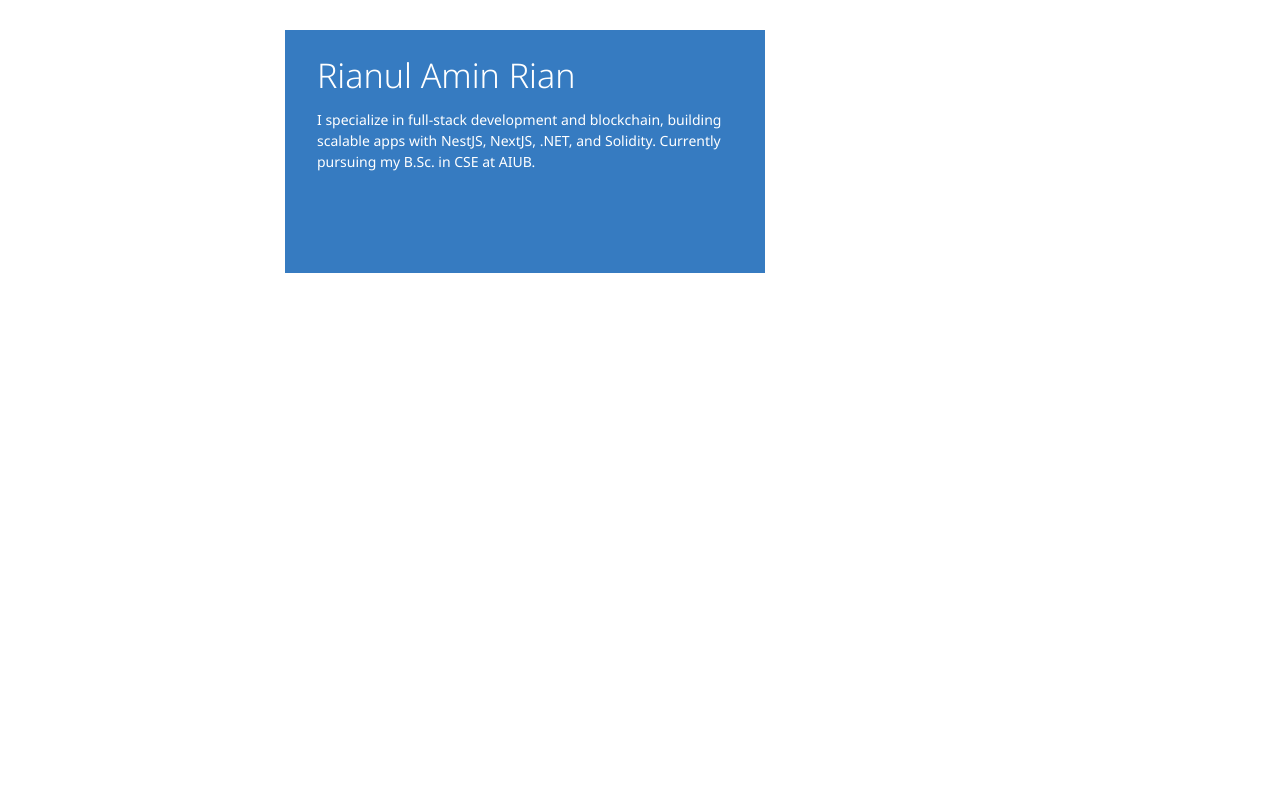
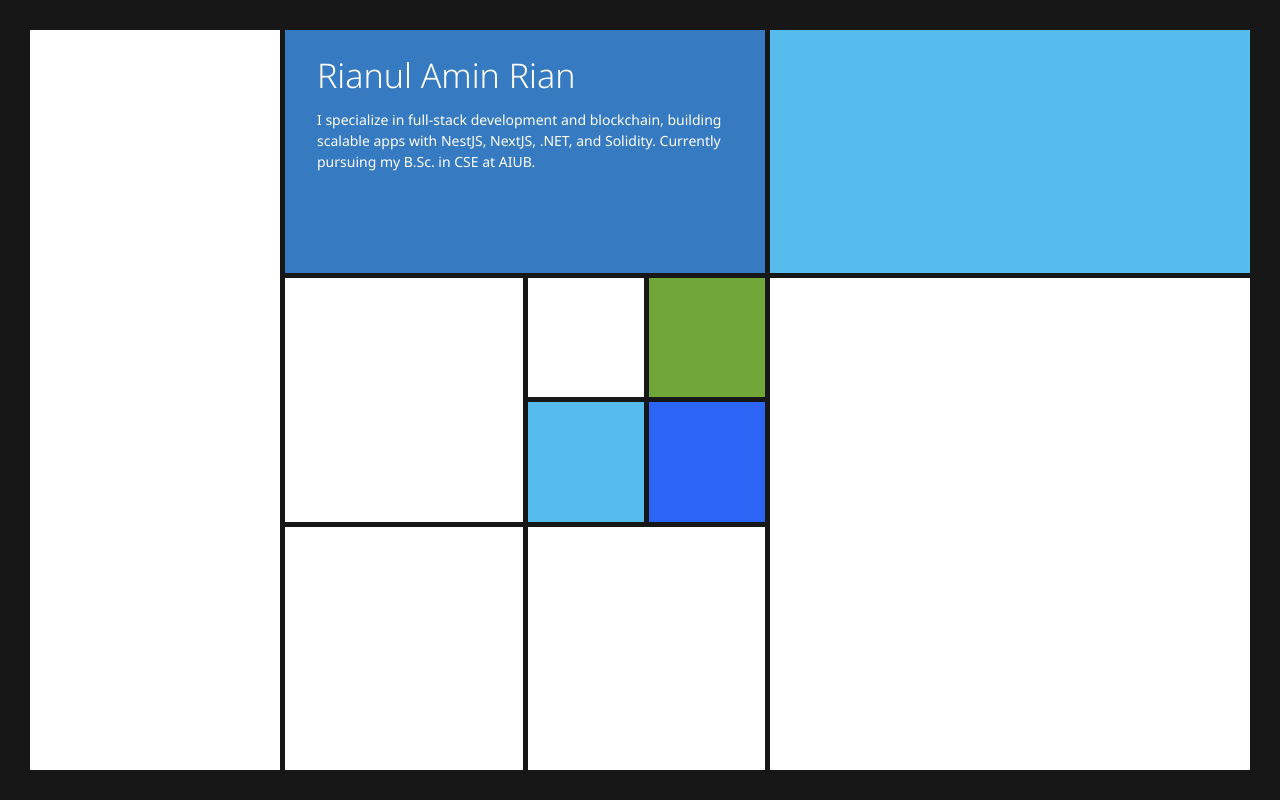
Before and after one commit to rianul-amin/rianul-amin, a Next.js app: page / in a window 1280 px wide. Built offline with nearby package versions, Linux system fonts and the light colour scheme.

Commit message:
animation updates

```diff
--- a/package.json
+++ b/package.json
@@ -17,7 +17,8 @@
     "next": "15.2.1",
     "postcss": "^8.5.3",
     "react": "^19.0.0",
-    "react-dom": "^19.0.0"
+    "react-dom": "^19.0.0",
+    "tailwind-scrollbar-hide": "^2.0.0"
   },
   "devDependencies": {
     "@eslint/eslintrc": "^3.3.0",
--- a/src/app/globals.css
+++ b/src/app/globals.css
@@ -1,8 +1,8 @@
 @import "tailwindcss";
 
 :root {
-  --background: #ffffff;
-  --foreground: #171717;
+  --background: #171717;
+  --foreground: #ffffff;
 }
 
 @media (prefers-color-scheme: dark) {
--- a/src/app/page.tsx
+++ b/src/app/page.tsx
@@ -2,6 +2,7 @@
 import { useEffect, useRef } from "react";
 import Lenis from "lenis";
 import FirstSection from "@/components/LandingPage/FirstSection";
+import SecondSection from "@/components/LandingPage/SecondSection";
 
 export default function Home() {
   const scrollContainerRef = useRef<HTMLDivElement>(null);
@@ -33,6 +34,7 @@ export default function Home() {
       className="lg:h-[calc(100vh-60px)] h-[calc(100vh-160px)] w-full overflow-y-auto grid gap-[5px]"
     >
       <FirstSection />
+      <SecondSection />
     </div>
   );
 }
--- a/src/components/LandingPage/FirstSection.tsx
+++ b/src/components/LandingPage/FirstSection.tsx
@@ -2,27 +2,55 @@
 import React, { useEffect, useState } from 'react'
 import { AnimatePresence } from 'framer-motion'
 import { motion } from 'framer-motion'
-import { slideUp } from '@/styles/animations'
+import { slideRight, slideUp } from '@/styles/animations'
+
+const slideVariants = {
+    down: { y: "0%", transition: { duration: 1 } },
+    up: { y: "-100%", transition: { duration: 1 } }
+};
+
 
 function FirstSection() {
-    const [isLoading, setIsLoading] = useState(true)
+    const [isBioLoading, setIsBioLoading] = useState(true)
+    const [isTimeLoading, setIsTimeLoading] = useState(true)
+    const colors = ["#FF5733", "#70A738", "#56BCEE", "#2C65F5"];
+    const [activeIndex, setActiveIndex] = useState(0);
+    const [isSlidingDown, setIsSlidingDown] = useState(true);
 
     useEffect(()=>{
         (
             async () => {
                 setTimeout(() => {
-                    setIsLoading(false)
-                }, 2000);
+                    setIsBioLoading(false)
+                }, 500);
+                setTimeout(() => {
+                    setIsTimeLoading(false)
+                }, 300);
             }
         )()
     }, [])
+
+    useEffect(() => {
+        const interval = setInterval(() => {
+            setIsSlidingDown(true);
+
+            setTimeout(() => {
+                setIsSlidingDown(false);
+                setTimeout(() => {
+                    setActiveIndex(prev => (prev + 1) % 4);
+                }, 1000);
+            }, 2000);
+        }, 4000);
+
+        return () => clearInterval(interval);
+    }, []);
 
     return (
         <div className="lg:h-[calc(100vh-60px)] h-[calc(100vh-160px)] grid grid-cols-1 md:grid-cols-2 grid-rows-6 md:grid-rows-3 gap-[5px]">
             <div className="bg-[#367BC1] w-full row-span-2 md:row-span-1 relative">
                 <AnimatePresence mode='wait'>
                     {
-                        isLoading && <motion.div variants={slideUp} initial="initial" exit="exit" className="bg-[#000000] w-full h-full absolute cursor-wait"></motion.div>
+                        isBioLoading && <motion.div variants={slideUp} initial="initial" exit="exit" className="bg-[#000000] w-full h-full absolute cursor-wait"></motion.div>
                     }
                 </AnimatePresence>
                 <div className='py-3 px-5 sm:py-5 sm:px-8'>
@@ -35,16 +63,33 @@ function FirstSection() {
                 </div>
             </div>
 
-            <div className="bg-[#ffffff] w-full flex items-center justify-center col-span-1 md:col-span-1"></div>
+            <div className="bg-[#56BCEE] w-full col-span-1 md:col-span-1 relative">
+                <AnimatePresence mode='wait'>
+                    {
+                        isTimeLoading && <motion.div variants={slideRight} initial="initial" exit="exit" className="bg-[#000000] w-full h-full absolute cursor-wait"></motion.div>
+                    }
+                </AnimatePresence>
+                <div className='py-3 px-5 sm:py-5 sm:px-8'>
+
+                </div>
+            </div>
 
             <div className="row-span-2 grid grid-cols-2 grid-rows-2 gap-[5px]">
                 <div className="bg-[#ffffff] w-full flex items-center justify-center"></div>
 
                 <div className="grid grid-cols-2 grid-rows-2 gap-[5px]">
-                    <div className="bg-[#ffffff] w-full flex items-center justify-center"></div>
-                    <div className="bg-[#ffffff] w-full flex items-center justify-center"></div>
-                    <div className="bg-[#ffffff] w-full flex items-center justify-center"></div>
-                    <div className="bg-[#ffffff] w-full flex items-center justify-center"></div>
+                    {colors.map((color, index) => (
+                        <div key={index} className="relative w-full h-full overflow-hidden" style={{ backgroundColor: color }}>
+                            {activeIndex === index && (
+                                <motion.div
+                                    initial={{ y: "-100%" }}
+                                    animate={isSlidingDown ? "down" : "up"}
+                                    variants={slideVariants}
+                                    className="bg-white w-full h-full absolute"
+                                />
+                            )}
+                        </div>
+                    ))}
                 </div>
 
                 <div className="bg-[#ffffff] w-full flex items-center justify-center"></div>
--- /dev/null
+++ b/src/components/LandingPage/SecondSection.tsx
@@ -0,0 +1,46 @@
+'use client'
+import React, { useEffect, useState } from 'react'
+import { AnimatePresence } from 'framer-motion'
+import { motion } from 'framer-motion'
+import { slideRight, slideUp } from '@/styles/animations'
+
+function SecondSection() {
+    return (
+        <div className="lg:h-[calc(100vh-60px)] h-[calc(100vh-160px)] grid grid-cols-1 md:grid-cols-2 grid-rows-6 md:grid-rows-3 gap-[5px]">
+            <div className="bg-[#367BC1] w-full row-span-2 md:row-span-1 relative">
+                <div className='py-3 px-5 sm:py-5 sm:px-8'>
+                    <p className="text-[#ffffff] text-[24px] sm:text-[34px] font-[300]">
+                        Rianul Amin Rian
+                    </p>
+                    <p className="mt-2 text-[#ffffff] text-[12px] sm:text-[14px] font-[400]">
+                        I specialize in full-stack development and blockchain, building scalable apps with NestJS, NextJS, .NET, and Solidity. Currently pursuing my B.Sc. in CSE at AIUB.
+                    </p>
+                </div>
+            </div>
+
+            <div className="bg-[#56BCEE] w-full col-span-1 md:col-span-1 relative">
+                <div className='py-3 px-5 sm:py-5 sm:px-8'>
+
+                </div>
+            </div>
+
+            <div className="row-span-2 grid grid-cols-2 grid-rows-2 gap-[5px]">
+                <div className="bg-[#ffffff] w-full flex items-center justify-center"></div>
+
+                <div className="grid grid-cols-2 grid-rows-2 gap-[5px]">
+                    <div className="bg-[#ffffff] w-full flex items-center justify-center"></div>
+                    <div className="bg-[#ffffff] w-full flex items-center justify-center"></div>
+                    <div className="bg-[#ffffff] w-full flex items-center justify-center"></div>
+                    <div className="bg-[#ffffff] w-full flex items-center justify-center"></div>
+                </div>
+
+                <div className="bg-[#ffffff] w-full flex items-center justify-center"></div>
+                <div className="bg-[#ffffff] w-full flex items-center justify-center"></div>
+            </div>
+
+            <div className="row-span-2 bg-[#ffffff] w-full flex items-center justify-center"></div>
+        </div>
+    )
+}
+
+export default SecondSection
--- a/src/styles/animations.ts
+++ b/src/styles/animations.ts
@@ -6,5 +6,25 @@ export const slideUp = {
         top: "-200vh",
         transition: {duration: 0.8, ease: [0.76, 0, 0.24, 1], delay: 0.2}
     }
+}
+
+export const slideDown = {
+    initial: {
+        bottom: "0"
+    },
+    exit: {
+        bottom: "-200vh",
+        transition: {duration: 0.8, ease: [0.76, 0, 0.24, 1], delay: 0.2}
+    }
+}
+
+export const slideRight = {
+    initial: {
+        right: "0"
+    },
+    exit: {
+        right: "-200vh",
+        transition: {duration: 0.8, ease: [0.76, 0, 0.24, 1], delay: 0.2}
+    }
 
 }
```
Also changed, not shown: 1 other file (tests, documents, lock files or other folders).
